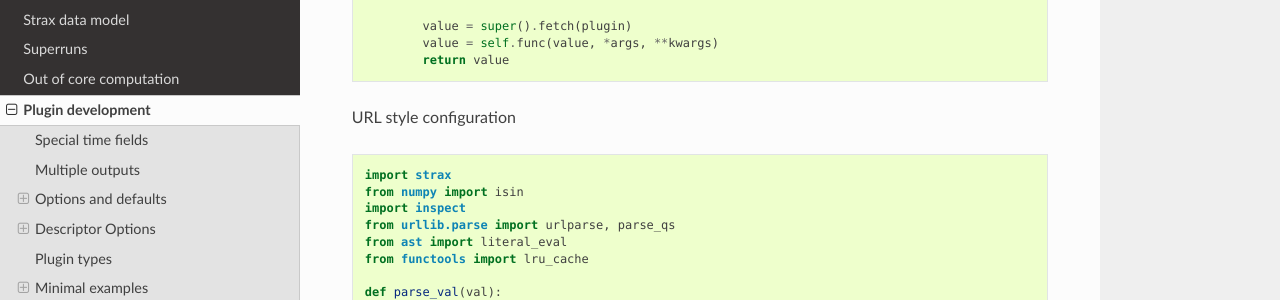
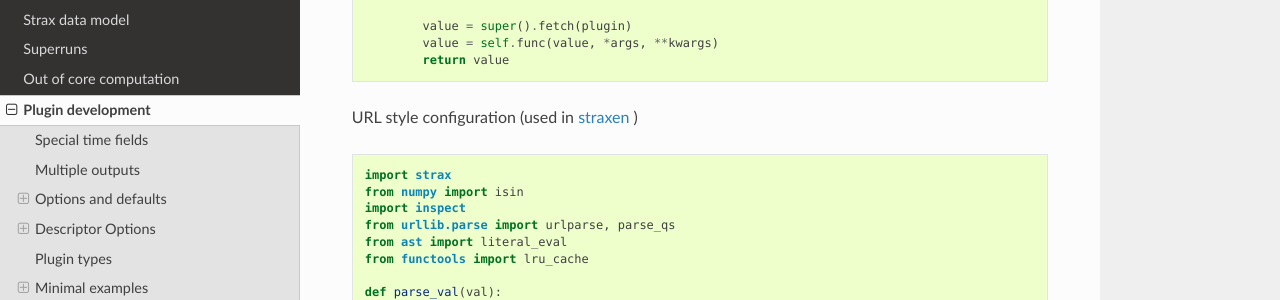
Before and after one commit to AxFoundation/strax, a Sphinx documentation site: the page built from docs/source/advanced/plugin_dev.rst, in a window 1280 px wide and 900 px high, scrolled down 4367 px. Shown: the part 150-450 px from the top of the window. Built offline with Sphinx 7.4.7 and the Read the Docs theme 2.0.0, drawn with Linux system fonts in a browser that asks for light colours.

Commit message:
link straxen in docs

```diff
--- a/docs/source/advanced/plugin_dev.rst
+++ b/docs/source/advanced/plugin_dev.rst
@@ -199,7 +199,7 @@ Fetch config value from a callable
             value = self.func(value, *args, **kwargs)
             return value
 
-URL style configuration
+URL style configuration (used in `straxen <https://github.com/XENONnT/straxen>`_ )
 
 .. code-block:: python
 
```
